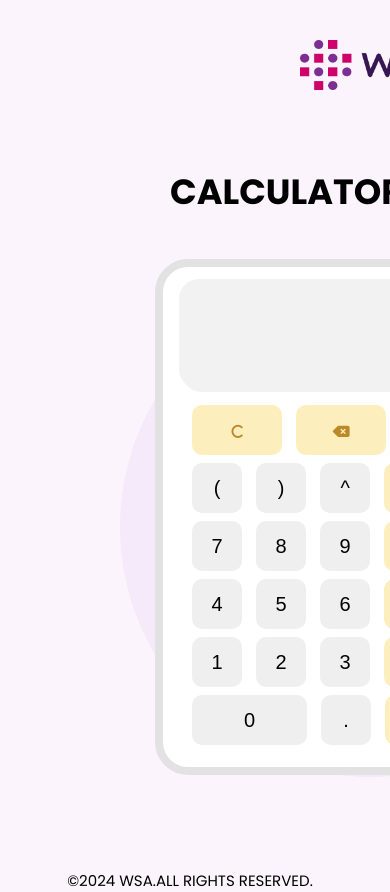
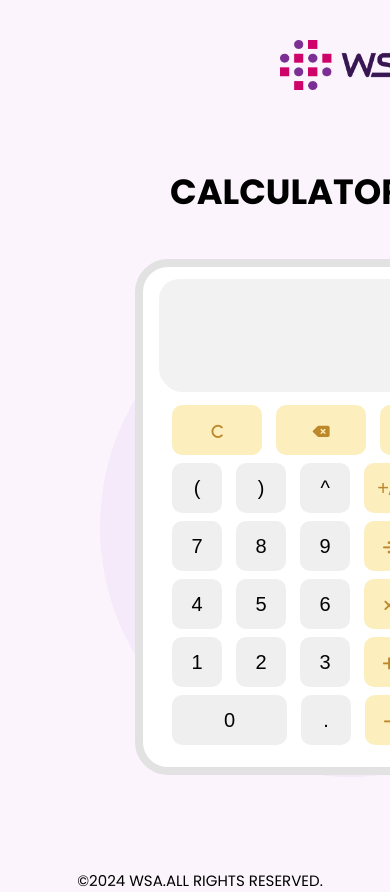
Before and after one commit to AdityaRj47/Basic_Calculator, a plain HTML site: page index.html in a window 390 px wide. Shown: the top 892 px of the page. Drawn offline with Linux system fonts and the light colour scheme.

Commit message:
calculator_edit1

```diff
--- a/style.css
+++ b/style.css
@@ -154,7 +154,7 @@ button:hover > i{
         padding: 10px 20px 5px 180px;
     }
     .wsa-icon{
-        padding-left: 120px;
+        padding-left: 100px;
     }
     .header-container{
         flex-direction: column;
@@ -166,14 +166,14 @@ button:hover > i{
         font-size: 35px;
     }
     .calculator-container{
-        padding-left: 120px;
+        padding-left: 100px;
         float: left;
         width: 90vw ;
         height: 100%;
     }
     .footer-name{
         margin: 200px 0px 0px 0px;
-        padding: 110px 10px 0px 0px;
+        padding: 110px 10px 0px 20px;
         text-align: center;
         font-size: 15px;
     }
```
